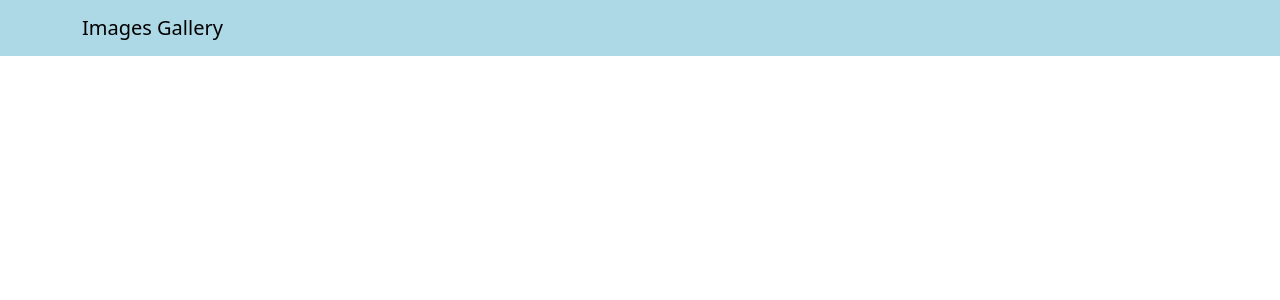
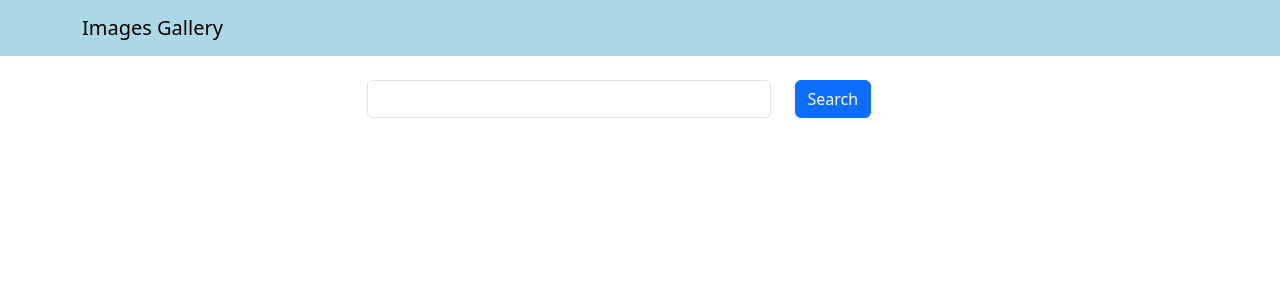
Before and after one commit to OlgaPrikhodko/images-gallery, a React (Vite) app in the folder frontend/: page / in a window 1280 px wide. Shown: the top 300 px of the page. Built offline with nearby package versions, Linux system fonts and the light colour scheme.

Commit message:
:star: add controlled Search component

```diff
--- a/frontend/src/App.tsx
+++ b/frontend/src/App.tsx
@@ -1,10 +1,21 @@
 import "bootstrap/dist/css/bootstrap.min.css";
+import { useState } from "react";
+
 import Header from "./components/Header";
+import Search from "./components/Search";
 
 function App() {
+  const [term, setTerm] = useState(" ");
+
+  const handleSearchSubmit = (e: React.FormEvent<HTMLFormElement>) => {
+    e.preventDefault();
+    console.log(term);
+  };
+
   return (
     <div>
       <Header />
+      <Search term={term} setTerm={setTerm} handleSubmit={handleSearchSubmit} />
     </div>
   );
 }
--- /dev/null
+++ b/frontend/src/components/Search.tsx
@@ -0,0 +1,36 @@
+import { Button, Col, Container, Form, Row } from "react-bootstrap";
+
+type SearchPropsType = {
+  term: string;
+  setTerm: React.Dispatch<React.SetStateAction<string>>;
+  handleSubmit: (e: React.FormEvent<HTMLFormElement>) => void;
+};
+const Search = ({ term, setTerm, handleSubmit }: SearchPropsType) => {
+  return (
+    <Container className="mt-4">
+      <Row className="justify-content-center">
+        <Col xs={12} md={8} lg={6}>
+          <Form onSubmit={handleSubmit}>
+            <Row>
+              <Col xs={9}>
+                <Form.Control
+                  type="text"
+                  value={term}
+                  onChange={(e) => setTerm(e.target.value)}
+                  placeholder="Search for new image"
+                />
+              </Col>
+              <Col>
+                <Button variant="primary" type="submit">
+                  Search
+                </Button>
+              </Col>
+            </Row>
+          </Form>
+        </Col>
+      </Row>
+    </Container>
+  );
+};
+
+export default Search;
```
